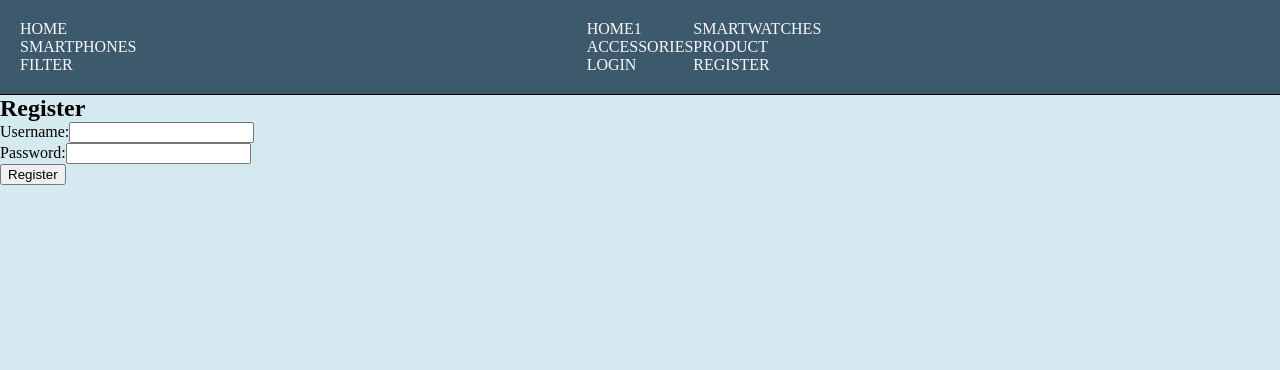
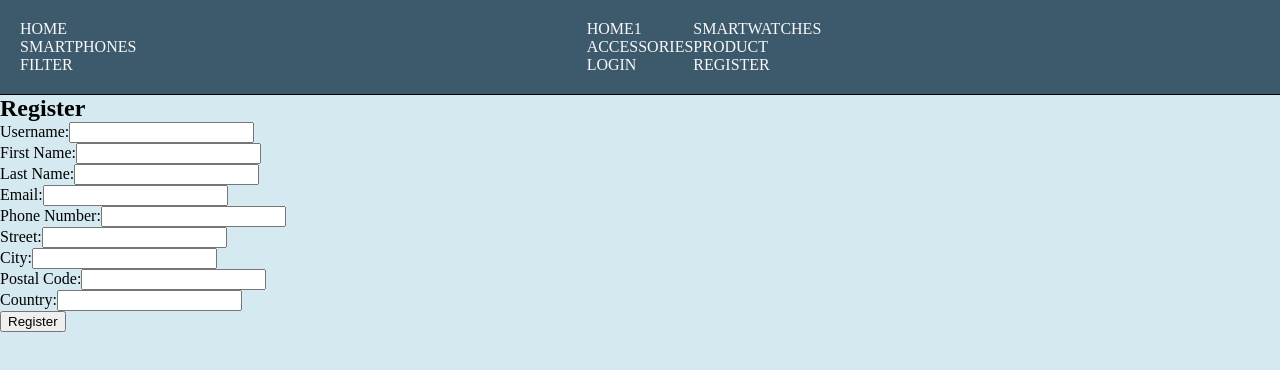
Before and after one commit to RalfHof/gruppenarbeit, a React (Vite) app in the folder frontend/: page /register in a window 1280 px wide. Shown: the top 370 px of the page. Built offline with nearby package versions, Linux system fonts and the light colour scheme.

Commit message:
login-Register

```diff
--- a/frontend/src/hooks/AuthProvider.jsx
+++ b/frontend/src/hooks/AuthProvider.jsx
@@ -1,12 +1,29 @@
-import React, { createContext, useContext } from 'react';
-import useAuthHook from './useAuth'; // Umbenennen zu `useAuthHook`
+import React, { createContext, useContext, useState } from 'react';
+import useAuthHook from './useAuth';
 
 const AuthContext = createContext();
 
 export const AuthProvider = ({ children }) => {
-  const auth = useAuthHook(); // Verwenden von `useAuthHook`
+  const auth = useAuthHook();
+  const [currentUser, setCurrentUser] = useState(null);
+
+  const handleLogin = async (username, password) => {
+    const user = await auth.handleLogin(username, password);
+    setCurrentUser(user);
+  };
+
+  const handleRegister = async (username, password) => {
+    const user = await auth.handleRegister(username, password);
+    setCurrentUser(user);
+  };
+
+  const handleLogout = () => {
+    auth.handleLogout();
+    setCurrentUser(null);
+  };
+
   return (
-    <AuthContext.Provider value={auth}>
+    <AuthContext.Provider value={{ ...auth, currentUser, handleLogin, handleRegister, handleLogout }}>
       {children}
     </AuthContext.Provider>
   );
--- a/frontend/src/hooks/useAuth.jsx
+++ b/frontend/src/hooks/useAuth.jsx
@@ -6,6 +6,7 @@ const useAuthHook = () => { // Umbenennen zu `useAuthHook`
   const navigate = useNavigate();
 
   const handleLogin = (username, password) => {
+
     // Hier solltest du eine Anfrage an dein Backend senden, um den Benutzer zu authentifizieren
     // Nach erfolgreicher Authentifizierung, setze den Benutzer
     setUser({ username });
--- a/frontend/src/pages/Register.jsx
+++ b/frontend/src/pages/Register.jsx
@@ -1,14 +1,24 @@
+
 import React, { useState } from 'react';
 import { useAuth } from '../hooks/AuthProvider';
 
 const Register = () => {
   const [username, setUsername] = useState('');
-  const [password, setPassword] = useState('');
+  const [firstName, setFirstName] = useState('');
+  const [lastName, setLastName] = useState('');
+  const [email, setEmail] = useState('');
+  const [phoneNumber, setPhoneNumber] = useState('');
+  const [street, setStreet] = useState('');
+  const [city, setCity] = useState('');
+  const [postalCode, setPostalCode] = useState('');
+  const [country, setCountry] = useState('');
+
   const { handleRegister } = useAuth();
 
   const handleSubmit = (e) => {
     e.preventDefault();
-    handleRegister(username, password);
+    const shippingAddress = { street, city, postalCode, country };
+    handleRegister(username, firstName, lastName, email, phoneNumber, shippingAddress);
   };
 
   return (
@@ -24,11 +34,67 @@ const Register = () => {
           />
         </div>
         <div>
-          <label>Password:</label>
+          <label>First Name:</label>
           <input
-            type="password"
-            value={password}
-            onChange={(e) => setPassword(e.target.value)}
+            type="text"
+            value={firstName}
+            onChange={(e) => setFirstName(e.target.value)}
+          />
+        </div>
+        <div>
+          <label>Last Name:</label>
+          <input
+            type="text"
+            value={lastName}
+            onChange={(e) => setLastName(e.target.value)}
+          />
+        </div>
+        <div>
+          <label>Email:</label>
+          <input
+            type="email"
+            value={email}
+            onChange={(e) => setEmail(e.target.value)}
+          />
+        </div>
+        <div>
+          <label>Phone Number:</label>
+          <input
+            type="text"
+            value={phoneNumber}
+            onChange={(e) => setPhoneNumber(e.target.value)}
+          />
+        </div>
+        <div>
+          <label>Street:</label>
+          <input
+            type="text"
+            value={street}
+            onChange={(e) => setStreet(e.target.value)}
+          />
+        </div>
+        <div>
+          <label>City:</label>
+          <input
+            type="text"
+            value={city}
+            onChange={(e) => setCity(e.target.value)}
+          />
+        </div>
+        <div>
+          <label>Postal Code:</label>
+          <input
+            type="text"
+            value={postalCode}
+            onChange={(e) => setPostalCode(e.target.value)}
+          />
+        </div>
+        <div>
+          <label>Country:</label>
+          <input
+            type="text"
+            value={country}
+            onChange={(e) => setCountry(e.target.value)}
           />
         </div>
         <button type="submit">Register</button>
```
Also changed, not shown: 2 other files (tests, documents, lock files or other folders).
